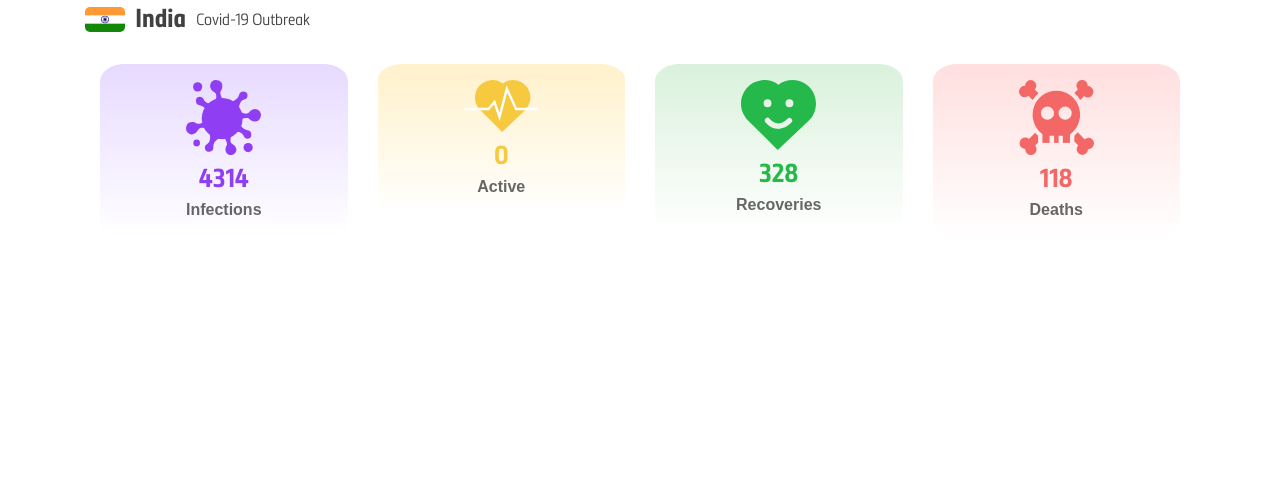
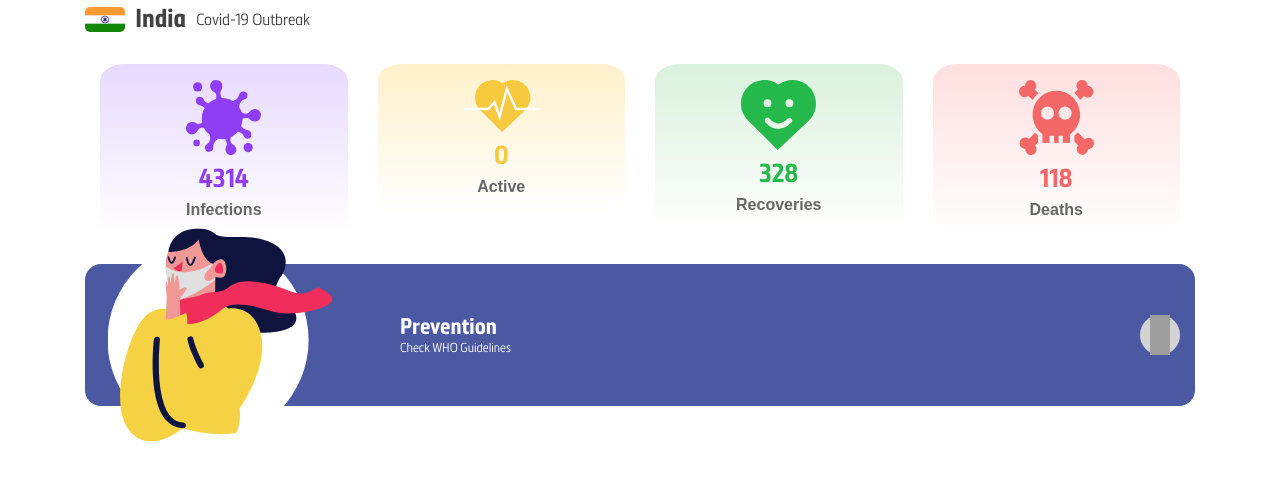
Before and after one commit to BRoy98/geexcovid-next, a Next.js app: page / in a window 1280 px wide. Shown: the top 480 px of the page. Built offline with nearby package versions, Linux system fonts and the light colour scheme; grey boxes are pictures that could not be loaded.

Commit message:
Add prevention tab

```diff
--- /dev/null
+++ b/pages/components/prevention/Prevention.js
@@ -0,0 +1,25 @@
+import styles from "./Prevention.module.css";
+import { Container, Row, Col } from "reactstrap";
+export const Prevention = () => (
+  <Container>
+    <Row>
+      <Col>
+        <Col className={styles.prevention}>
+          <span className={styles.image}>
+            <img src="/images/Asset_5.svg" />
+          </span>
+          <span className={styles.titles}>
+            <span className={styles.maintitle}>Prevention</span>
+            <span className={styles.subtitle}>Check WHO Guidelines</span>
+          </span>
+          <span className={styles.button}>
+            <div class={styles.btnbg}>
+              <img src="/images/Arrow_1.svg" />
+            </div>
+          </span>
+        </Col>
+      </Col>
+    </Row>
+  </Container>
+);
+export default Prevention;
--- /dev/null
+++ b/pages/components/prevention/Prevention.module.css
@@ -0,0 +1,53 @@
+.prevention {
+  background: #4b59a2;
+  display: flex;
+  overflow: visible;
+  border-radius: 16px;
+}
+.image > img {
+  width: 50%;
+  overflow: visible;
+  transform: scale(1.5);
+  margin-left: 15%;
+}
+.titles {
+  color: white;
+  align-content: center;
+  /* display: flex; */
+  /* Hacks for days! */
+  margin: auto;
+  margin-left: 0px;
+  line-height: 1;
+}
+.block {
+  display: block;
+}
+.maintitle {
+  font-family: CustomBold;
+  font-size: 1.4em;
+  display: block;
+}
+.subtitle {
+  font-family: CustomLite;
+  font-size: 0.8em;
+}
+
+.button {
+  display: flex;
+  align-items: center;
+}
+
+.btnbg {
+  width: 40px;
+  height: 40px;
+  background: #d3d3d3;
+  border-radius: 50%;
+  display: flex;
+}
+.btnbg > img {
+  max-width: 50%;
+  margin: 0 auto;
+  display: flex;
+  align-content: center;
+  align-items: center;
+}
--- a/pages/index.js
+++ b/pages/index.js
@@ -1,11 +1,11 @@
-import Head from "next/head";
 import Header from "./components/header/Header";
 import Cases from "./components/cases/Cases";
-import { Container, Row, Col } from "reactstrap";
+import Prevention from "./components/prevention/Prevention";
 const Home = () => (
   <div className="EntirePage">
     <Header />
     <Cases />
+    <Prevention />
   </div>
 );
 
```
